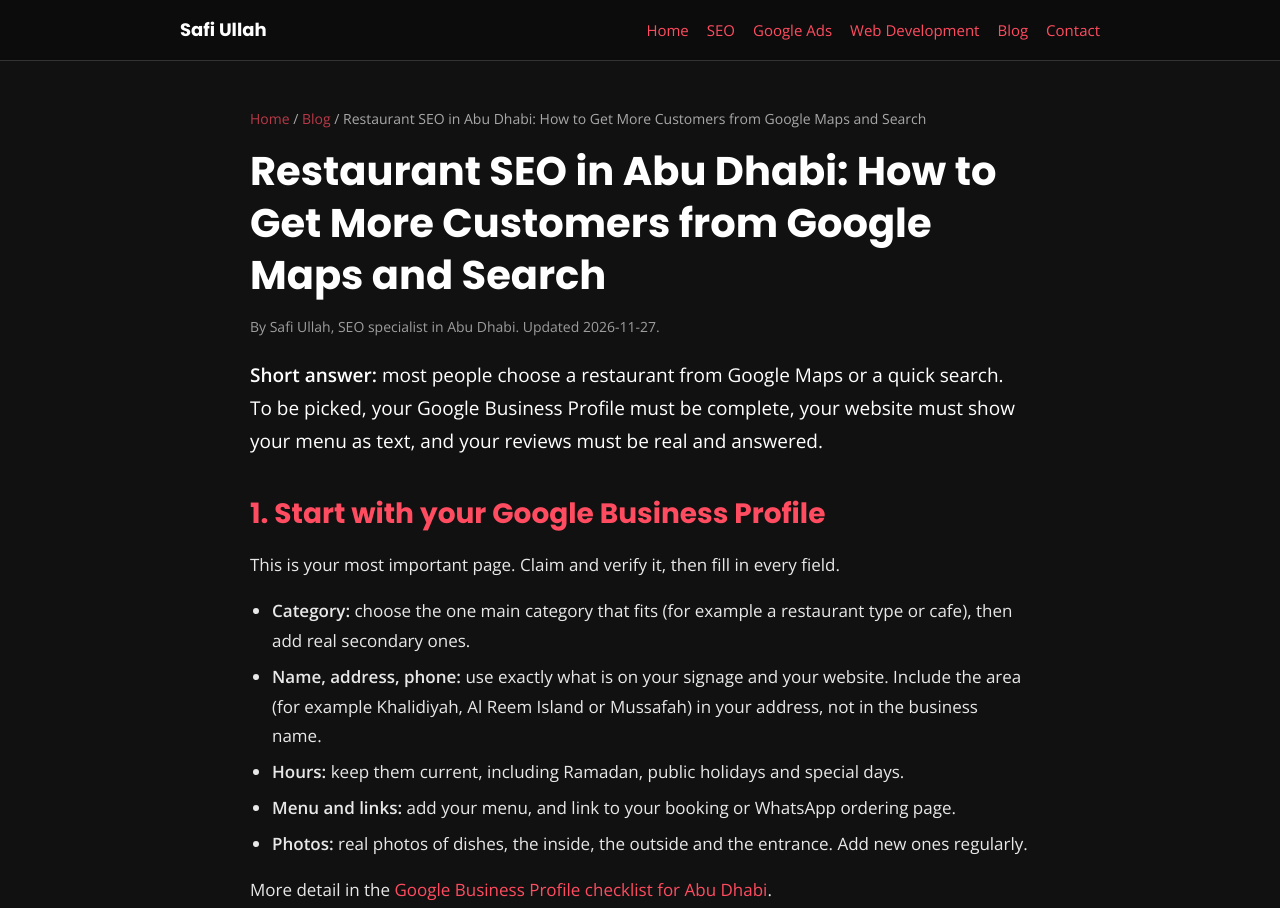
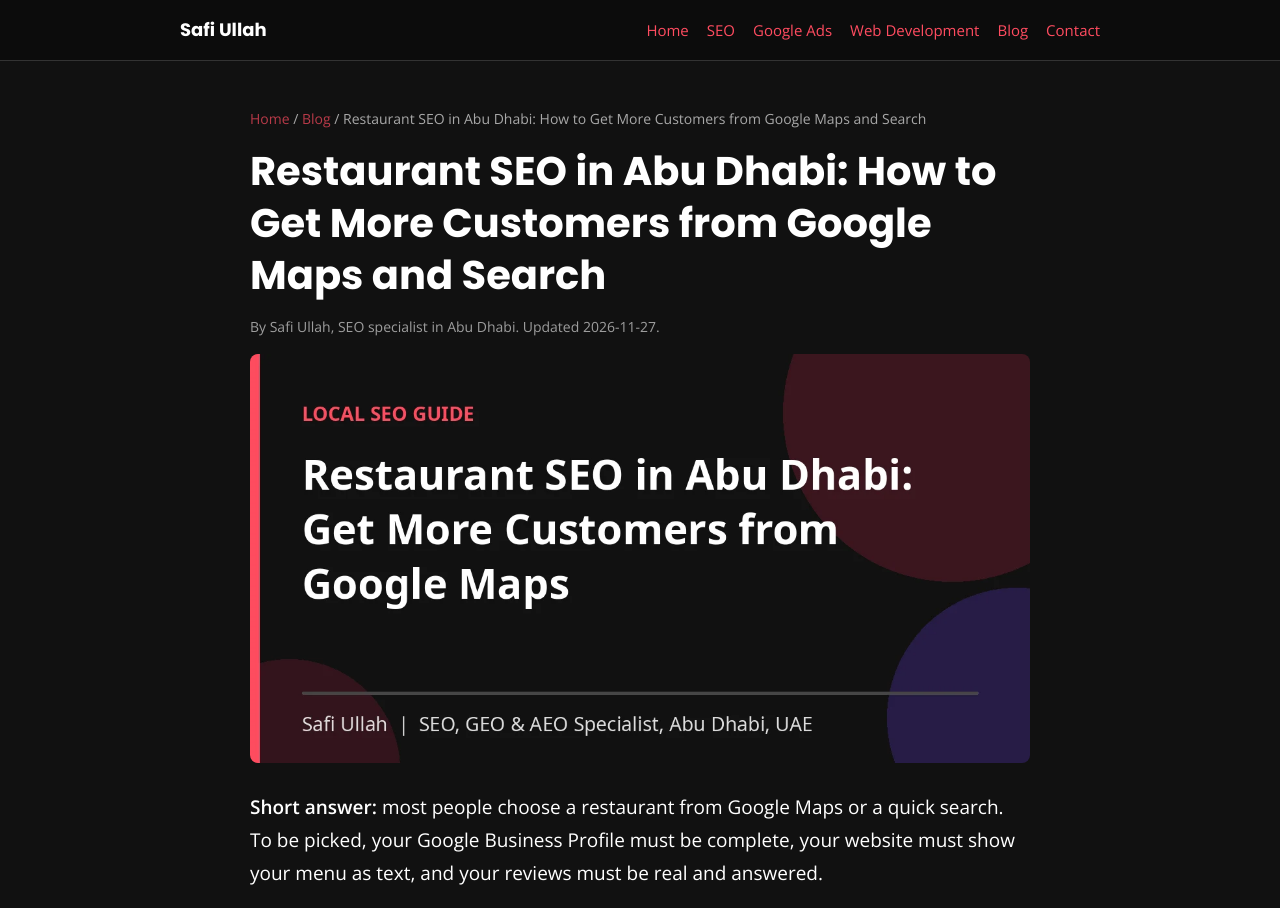
Before and after one commit to iamsafiullah/portfolio, a plain HTML site: page blog/restaurant-seo-abu-dhabi-google-maps.html in a window 1280 px wide. Shown: the top 908 px of the page. Drawn offline with nearby package versions, Linux system fonts and the light colour scheme.

Commit message:
Add cover image to restaurant article (#3)
Co-authored-by: Safi Ullah <safiorakzai007@gmail.com>

```diff
--- a/blog/restaurant-seo-abu-dhabi-google-maps.html
+++ b/blog/restaurant-seo-abu-dhabi-google-maps.html
@@ -11,15 +11,16 @@
 <meta property="og:title" content="Restaurant SEO in Abu Dhabi: How to Get More Customers from Google Maps and Search">
 <meta property="og:description" content="A practical local SEO guide for Abu Dhabi restaurants and cafes: Google Business Profile, menu pages, photos, reviews and AI search. No tricks, no guarantees.">
 <meta property="og:url" content="https://iamsafiullah.github.io/portfolio/blog/restaurant-seo-abu-dhabi-google-maps.html">
-<meta property="og:image" content="https://iamsafiullah.github.io/portfolio/assets/images/safi-profile.png">
+<meta property="og:image" content="https://iamsafiullah.github.io/portfolio/assets/images/blog/restaurant-seo-abu-dhabi-google-maps.webp">
 <meta property="og:locale" content="en_AE">
 <meta name="twitter:card" content="summary_large_image">
+<meta name="twitter:image" content="https://iamsafiullah.github.io/portfolio/assets/images/blog/restaurant-seo-abu-dhabi-google-maps.webp">
 <meta name="theme-color" content="#111111">
 <link rel="icon" type="image/svg+xml" href="../assets/images/favicon.svg">
 <link rel="preconnect" href="https://fonts.googleapis.com"><link rel="preconnect" href="https://fonts.gstatic.com" crossorigin>
 <link href="https://fonts.googleapis.com/css?family=Poppins:600,700|Open+Sans:400,600&display=swap" rel="stylesheet">
 <link rel="stylesheet" href="../assets/site.css">
-<script type="application/ld+json">{"@context": "https://schema.org", "@type": "Article", "headline": "Restaurant SEO in Abu Dhabi: How to Get More Customers from Google Maps and Search", "description": "A practical local SEO guide for Abu Dhabi restaurants and cafes: Google Business Profile, menu pages, photos, reviews and AI search. No tricks, no guarantees.", "mainEntityOfPage": "https://iamsafiullah.github.io/portfolio/blog/restaurant-seo-abu-dhabi-google-maps.html", "datePublished": "2026-11-27", "dateModified": "2026-11-27", "author": {"@type": "Person", "name": "Safi Ullah", "url": "https://iamsafiullah.github.io/portfolio/"}, "image": "https://iamsafiullah.github.io/portfolio/assets/images/safi-profile.png"}</script>
+<script type="application/ld+json">{"@context": "https://schema.org", "@type": "Article", "headline": "Restaurant SEO in Abu Dhabi: How to Get More Customers from Google Maps and Search", "description": "A practical local SEO guide for Abu Dhabi restaurants and cafes: Google Business Profile, menu pages, photos, reviews and AI search. No tricks, no guarantees.", "mainEntityOfPage": "https://iamsafiullah.github.io/portfolio/blog/restaurant-seo-abu-dhabi-google-maps.html", "datePublished": "2026-11-27", "dateModified": "2026-11-27", "author": {"@type": "Person", "name": "Safi Ullah", "url": "https://iamsafiullah.github.io/portfolio/"}, "image": "https://iamsafiullah.github.io/portfolio/assets/images/blog/restaurant-seo-abu-dhabi-google-maps.webp"}</script>
 <script type="application/ld+json">{"@context": "https://schema.org", "@type": "BreadcrumbList", "itemListElement": [{"@type": "ListItem", "position": 1, "name": "Home", "item": "https://iamsafiullah.github.io/portfolio/"}, {"@type": "ListItem", "position": 2, "name": "Blog", "item": "https://iamsafiullah.github.io/portfolio/blog.html"}, {"@type": "ListItem", "position": 3, "name": "Restaurant SEO in Abu Dhabi: How to Get More Customers from Google Maps and Search", "item": "https://iamsafiullah.github.io/portfolio/blog/restaurant-seo-abu-dhabi-google-maps.html"}]}</script>
 <script type="application/ld+json">{"@context": "https://schema.org", "@type": "FAQPage", "mainEntity": [{"@type": "Question", "name": "How can a restaurant in Abu Dhabi show up on Google Maps?", "acceptedAnswer": {"@type": "Answer", "text": "Claim and verify your Google Business Profile, choose accurate categories, keep your name, address, phone and hours exact, add real photos and collect honest reviews."}}, {"@type": "Question", "name": "Should my menu be a PDF?", "acceptedAnswer": {"@type": "Answer", "text": "Put it on a normal web page as text. A PDF or photo alone is harder for search engines and AI tools to read."}}, {"@type": "Question", "name": "Can SEO guarantee I will be number one?", "acceptedAnswer": {"@type": "Answer", "text": "No. Nobody can guarantee a ranking. Good SEO improves your chances by making your business clear, complete and trustworthy."}}, {"@type": "Question", "name": "Do I need an Arabic version of my site?", "acceptedAnswer": {"@type": "Answer", "text": "If many of your customers search in Arabic, yes. Have a native speaker write or check it."}}]}</script>
 <script async src="https://www.googletagmanager.com/gtag/js?id=G-BWTWHZHKK1"></script>
@@ -33,6 +34,7 @@
 <article>
 <h1>Restaurant SEO in Abu Dhabi: How to Get More Customers from Google Maps and Search</h1>
 <p class="meta">By Safi Ullah, SEO specialist in Abu Dhabi. Updated 2026-11-27.</p>
+<img class="cover" src="../assets/images/blog/restaurant-seo-abu-dhabi-google-maps.webp" width="1200" height="630" alt="Restaurant SEO in Abu Dhabi: Google Maps and search guide by Safi Ullah">
 <p class="lead"><strong>Short answer:</strong> most people choose a restaurant from Google Maps or a quick search. To be picked, your Google Business Profile must be complete, your website must show your menu as text, and your reviews must be real and answered.</p>
 <h2>1. Start with your Google Business Profile</h2>
 <p>This is your most important page. Claim and verify it, then fill in every field.</p>
```
Also changed, not shown: blog.html (+1 -1 lines), assets/images/blog/restaurant-seo-abu-dhabi-google-maps.webp (added).
